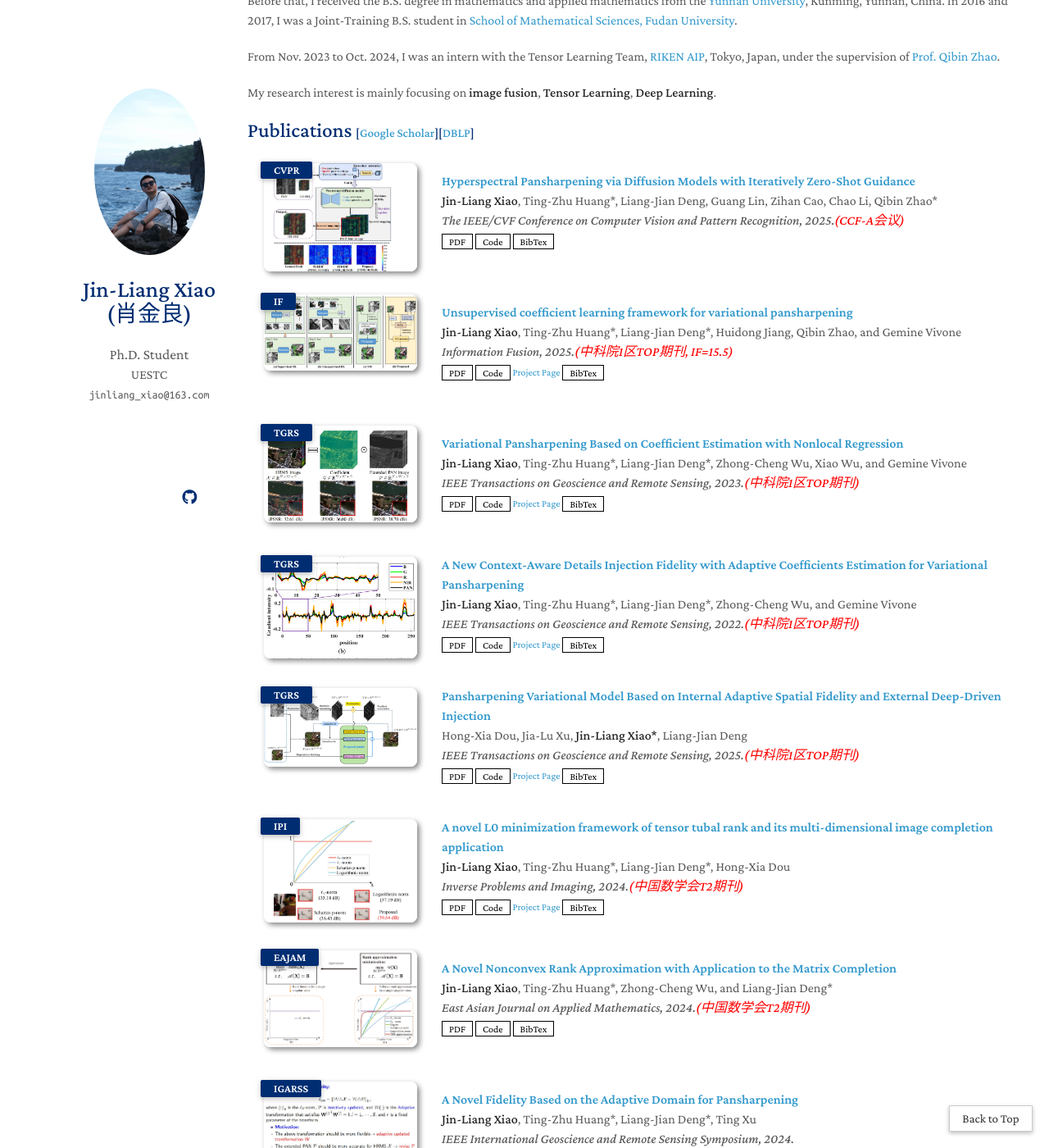
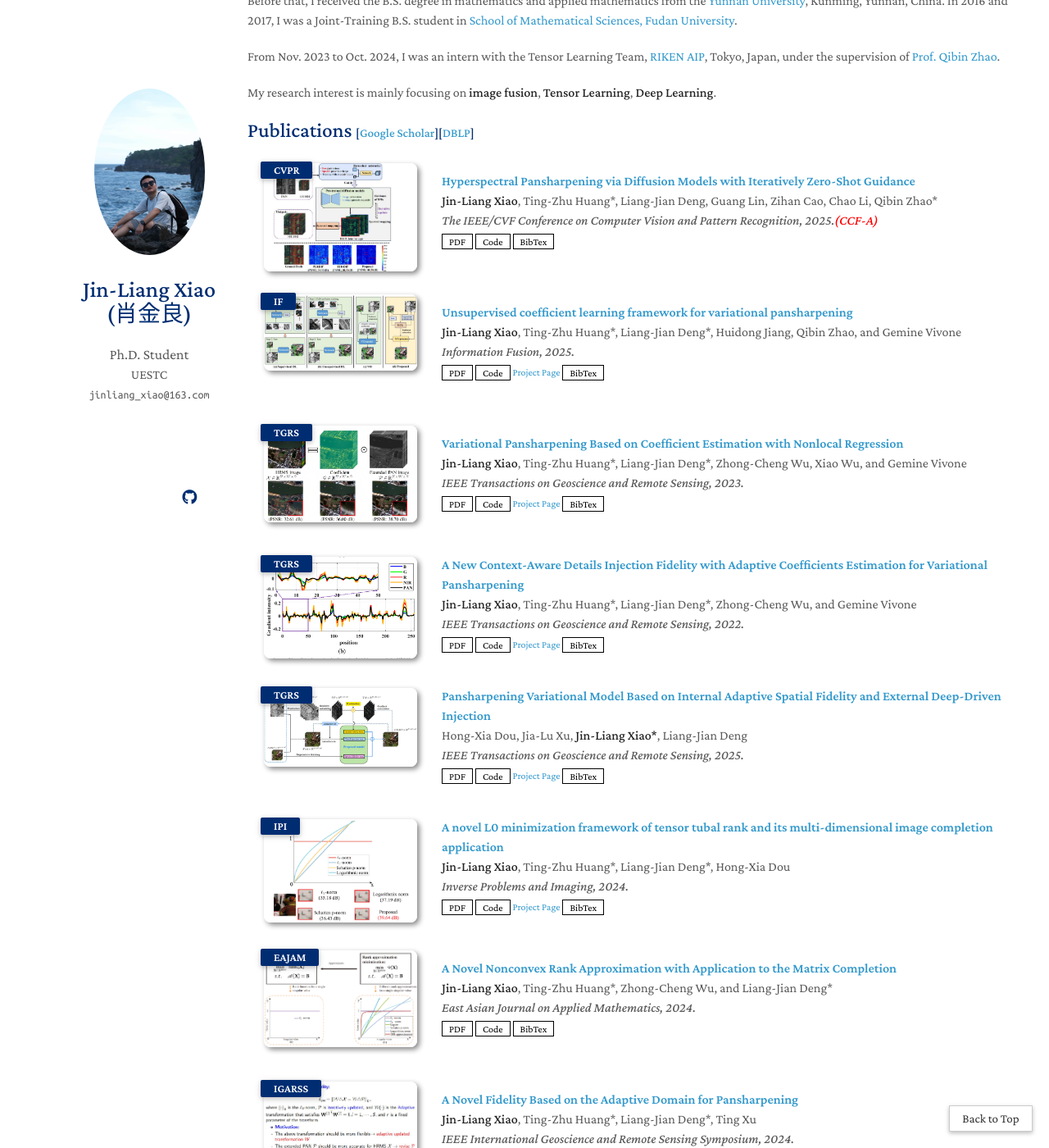
Before and after one commit to Jin-liangXiao/Jin-liangXiao.github.io, a Jekyll site: the page built from index.md, in a window 1280 px wide and 1400 px high, scrolled down 212 px. Shown: the whole window at 82% size. Built offline with Jekyll 4.4.1, drawn with Linux system fonts in a browser that asks for light colours; nearby versions of some CDN libraries; a style sheet for code colours, icons or effects is not loaded; our own code applies the rules of GitHub Pages for plain Markdown files.

Commit message:
Update publications.md

```diff
--- a/_includes/publications.md
+++ b/_includes/publications.md
@@ -18,7 +18,7 @@
   <div class="col-sm-9" style="position: relative;padding-right: 15px;padding-left: 20px;">
       <div class="title"><a href="https://openaccess.thecvf.com/content/CVPR2025/html/Xiao_Hyperspectral_Pansharpening_via_Diffusion_Models_with_Iteratively_Zero-Shot_Guidance_CVPR_2025_paper.html">Hyperspectral Pansharpening via Diffusion Models with Iteratively Zero-Shot Guidance</a></div>
       <div class="author"><strong>Jin-Liang Xiao</strong>, Ting-Zhu Huang*, Liang-Jian Deng, Guang Lin, Zihan Cao, Chao Li, Qibin Zhao*</div>
-      <div class="periodical"><em>The IEEE/CVF Conference on Computer Vision and Pattern Recognition, 2025.<strong><font color="#FF0000">(CCF-A会议)</font></strong></em>
+      <div class="periodical"><em>The IEEE/CVF Conference on Computer Vision and Pattern Recognition, 2025.<strong><font color="#FF0000">(CCF-A)</font></strong></em>
       </div>
     <div class="links">
       <a href="https://openaccess.thecvf.com/content/CVPR2025/papers/Xiao_Hyperspectral_Pansharpening_via_Diffusion_Models_with_Iteratively_Zero-Shot_Guidance_CVPR_2025_paper.pdf" class="btn btn-sm z-depth-0" role="button" target="_blank" style="font-size:12px;">PDF</a>
@@ -40,7 +40,7 @@
   <div class="col-sm-9" style="position: relative;padding-right: 15px;padding-left: 20px;">
       <div class="title"><a href="https://www.sciencedirect.com/science/article/abs/pii/S1566253525008528">Unsupervised coefficient learning framework for variational pansharpening</a></div>
       <div class="author"><strong>Jin-Liang Xiao</strong>, Ting-Zhu Huang*, Liang-Jian Deng*, Huidong Jiang, Qibin Zhao, and Gemine Vivone</div>
-      <div class="periodical"><em>Information Fusion, 2025.<strong><font color="#FF0000">(中科院1区TOP期刊, IF=15.5)</font></strong></em>
+      <div class="periodical"><em>Information Fusion, 2025.</em>
       </div>
     <div class="links">
       <a href="https://www.sciencedirect.com/science/article/abs/pii/S1566253525008528" class="btn btn-sm z-depth-0" role="button" target="_blank" style="font-size:12px;">PDF</a>
@@ -65,7 +65,7 @@
   <div class="col-sm-9" style="position: relative;padding-right: 15px;padding-left: 20px;">
       <div class="title"><a href="https://ieeexplore.ieee.org/document/10218368">Variational Pansharpening Based on Coefficient Estimation with Nonlocal Regression</a></div>
       <div class="author"><strong>Jin-Liang Xiao</strong>, Ting-Zhu Huang*, Liang-Jian Deng*, Zhong-Cheng Wu, Xiao Wu, and Gemine Vivone</div>
-      <div class="periodical"><em>IEEE Transactions on Geoscience and Remote Sensing, 2023.<strong><font color="#FF0000">(中科院1区TOP期刊)</font></strong></em>
+      <div class="periodical"><em>IEEE Transactions on Geoscience and Remote Sensing, 2023.</em>
       </div>
     <div class="links">
       <a href="assets/PDF/2023SFNLR.pdf" class="btn btn-sm z-depth-0" role="button" target="_blank" style="font-size:12px;">PDF</a>
@@ -91,7 +91,7 @@
   <div class="col-sm-9" style="position: relative;padding-right: 15px;padding-left: 20px;">
       <div class="title"><a href="https://ieeexplore.ieee.org/document/9721243">A New Context-Aware Details Injection Fidelity with Adaptive Coefficients Estimation for Variational Pansharpening</a></div>
       <div class="author"><strong>Jin-Liang Xiao</strong>, Ting-Zhu Huang*, Liang-Jian Deng*, Zhong-Cheng Wu, and Gemine Vivone</div>
-      <div class="periodical"><em>IEEE Transactions on Geoscience and Remote Sensing, 2022.<strong><font color="#FF0000">(中科院1区TOP期刊)</font></strong></em>
+      <div class="periodical"><em>IEEE Transactions on Geoscience and Remote Sensing, 2022.</em>
       </div>
     <div class="links">
       <a href="assets/PDF/2022CDIF.pdf" class="btn btn-sm z-depth-0" role="button" target="_blank" style="font-size:12px;">PDF</a>
@@ -116,7 +116,7 @@
   <div class="col-sm-9" style="position: relative;padding-right: 15px;padding-left: 20px;">
       <div class="title"><a href="https://ieeexplore.ieee.org/abstract/document/11062857">Pansharpening Variational Model Based on Internal Adaptive Spatial Fidelity and External Deep-Driven Injection</a></div>
       <div class="author">Hong-Xia Dou, Jia-Lu Xu, <strong>Jin-Liang Xiao*</strong>, Liang-Jian Deng</div>
-      <div class="periodical"><em>IEEE Transactions on Geoscience and Remote Sensing, 2025.<strong><font color="#FF0000">(中科院1区TOP期刊)</font></strong></em>
+      <div class="periodical"><em>IEEE Transactions on Geoscience and Remote Sensing, 2025.</em>
       </div>
     <div class="links">
       <a href="" class="btn btn-sm z-depth-0" role="button" target="_blank" style="font-size:12px;">PDF</a>
@@ -145,7 +145,7 @@
   <div class="col-sm-9" style="position: relative;padding-right: 15px;padding-left: 20px;">
       <div class="title"><a href="https://www.aimsciences.org/article/doi/10.3934/ipi.2024018">A novel L0 minimization framework of tensor tubal rank and its multi-dimensional image completion application</a></div>
       <div class="author"><strong>Jin-Liang Xiao</strong>, Ting-Zhu Huang*, Liang-Jian Deng*, Hong-Xia Dou</div>
-      <div class="periodical"><em>Inverse Problems and Imaging, 2024.<strong><font color="#FF0000">(中国数学会T2期刊)</font></strong></em>
+      <div class="periodical"><em>Inverse Problems and Imaging, 2024.</em>
       </div>
     <div class="links">
       <a href="assets/PDF/2024ipi.pdf" class="btn btn-sm z-depth-0" role="button" target="_blank" style="font-size:12px;">PDF</a>
@@ -168,7 +168,7 @@
   <div class="col-sm-9" style="position: relative;padding-right: 15px;padding-left: 20px;">
       <div class="title"><a href="https://global-sci.com/article/91966/a-novel-nonconvex-rank-approximation-with-application-to-the-matrix-completion">A Novel Nonconvex Rank Approximation with Application to the Matrix Completion</a></div>
       <div class="author"><strong>Jin-Liang Xiao</strong>, Ting-Zhu Huang*, Zhong-Cheng Wu, and Liang-Jian Deng*</div>
-      <div class="periodical"><em>East Asian Journal on Applied Mathematics, 2024.<strong><font color="#FF0000">(中国数学会T2期刊)</font></strong></em>
+      <div class="periodical"><em>East Asian Journal on Applied Mathematics, 2024.</em>
       </div>
     <div class="links">
       <a href="assets/PDF/2024eajam.pdf" class="btn btn-sm z-depth-0" role="button" target="_blank" style="font-size:12px;">PDF</a>
```
